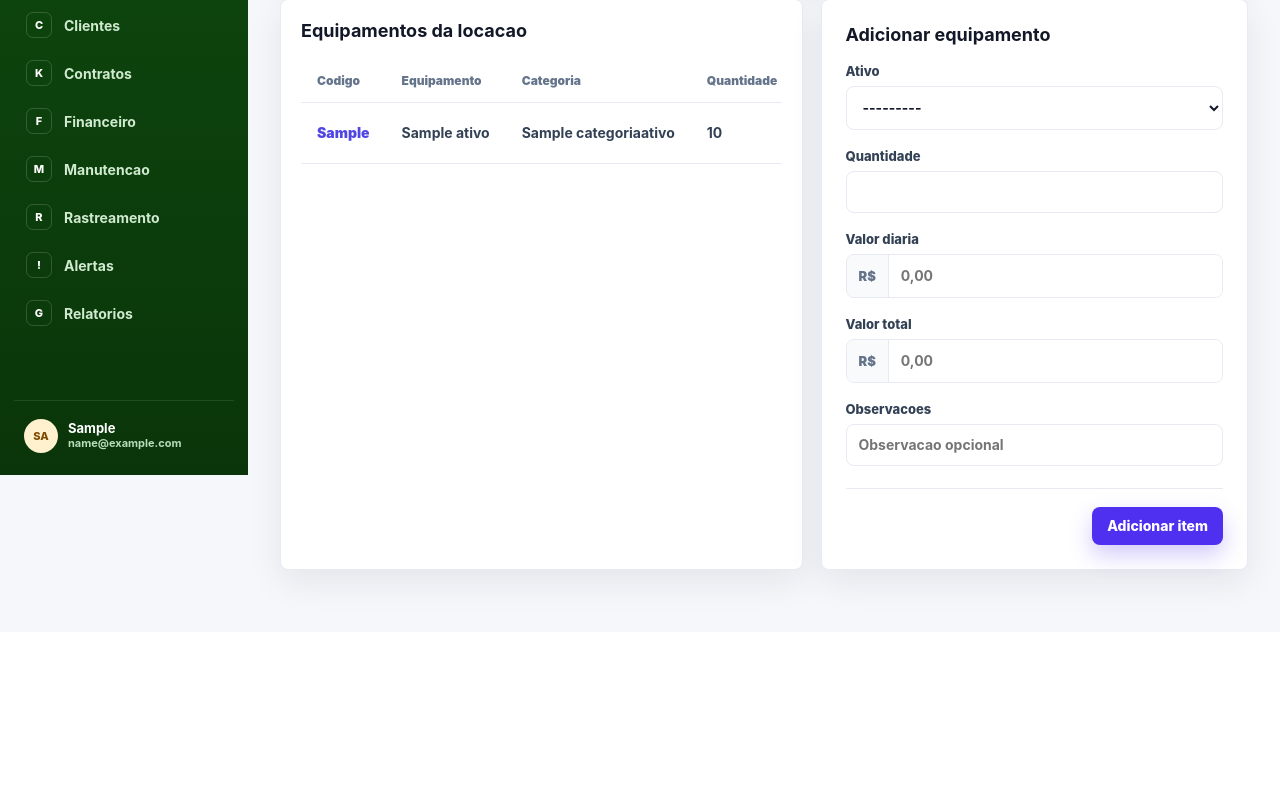
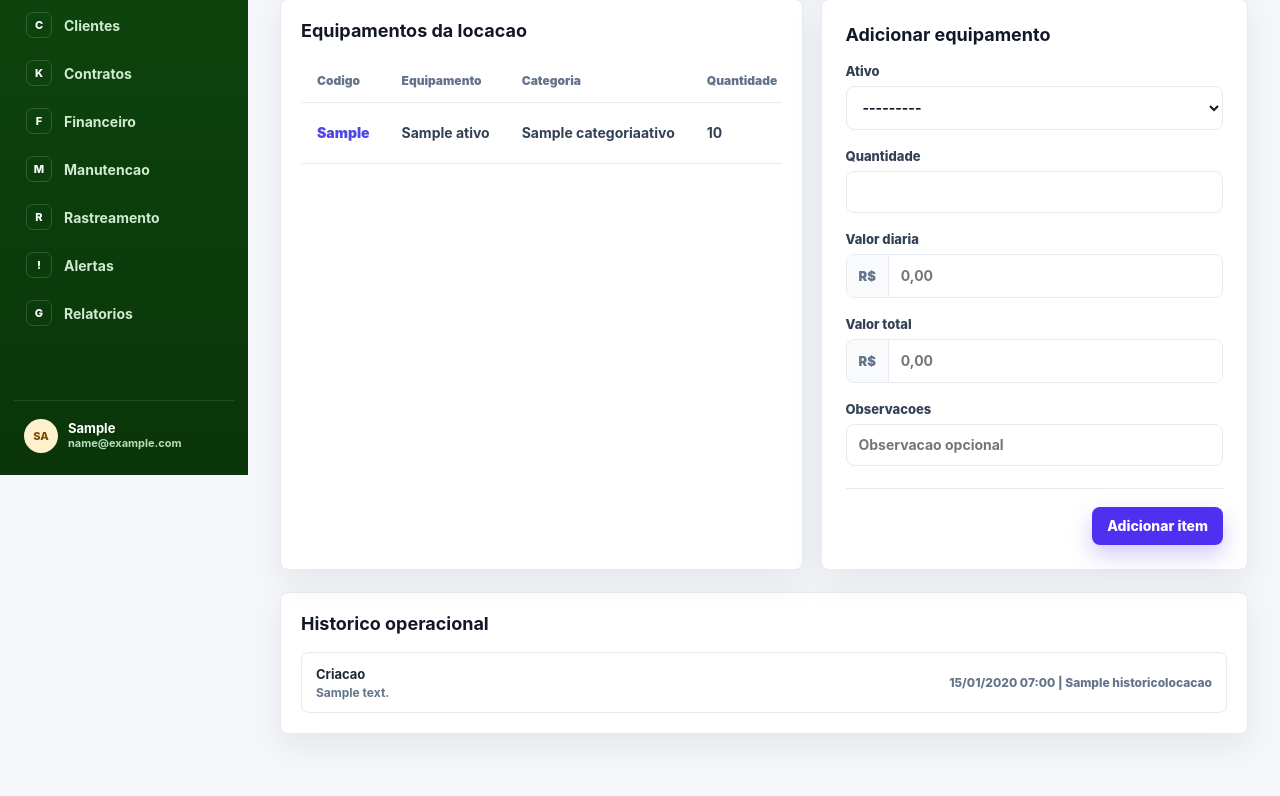
Before and after one commit to 95Caique/SGA---Sistema-de-Gest-o-de-ativos, a Django app: page /locacoes/1/ in a window 1280 px wide. Shown: the part 325-1121 px from the top of the page. Before the commit the page ends 921 px from the top, so only its background shows below. Run offline with Django 5.2, Linux system fonts and the light colour scheme; tables that the repository leaves empty hold one stand-in row (values such as "Sample post").

Commit message:
Adiciona historico operacional da locacao

```diff
--- a/locacoes/models.py
+++ b/locacoes/models.py
@@ -149,6 +149,32 @@ class ItemLocacao(models.Model):
         return super().save(*args, **kwargs)
 
 
+class HistoricoLocacao(models.Model):
+    class Tipo(models.TextChoices):
+        CRIACAO = "criacao", "Criacao"
+        EDICAO = "edicao", "Edicao"
+        ITEM_ADICIONADO = "item_adicionado", "Item adicionado"
+        ITEM_REMOVIDO = "item_removido", "Item removido"
+        APROVACAO = "aprovacao", "Aprovacao"
+        ATIVACAO = "ativacao", "Ativacao"
+        CANCELAMENTO = "cancelamento", "Cancelamento"
+        FINALIZACAO = "finalizacao", "Finalizacao"
+
+    locacao = models.ForeignKey(Locacao, on_delete=models.CASCADE, related_name="historicos")
+    tipo = models.CharField(max_length=30, choices=Tipo.choices)
+    descricao = models.CharField(max_length=255)
+    usuario_nome = models.CharField(max_length=150, blank=True)
+    criado_em = models.DateTimeField(auto_now_add=True)
+
+    class Meta:
+        ordering = ["-criado_em", "-id"]
+        verbose_name = "historico de locacao"
+        verbose_name_plural = "historicos de locacao"
+
+    def __str__(self):
+        return f"{self.locacao.codigo} - {self.get_tipo_display()}"
+
+
 def _coordenada_simulada(texto, base):
     deslocamento = Decimal(sum(ord(char) for char in texto) % 90) / Decimal("10000")
     return base + deslocamento
--- a/locacoes/views.py
+++ b/locacoes/views.py
@@ -13,7 +13,7 @@ from configuracoes.services import empresa_atual
 from config.views import money_br, with_layout
 
 from .forms import DevolucaoLocacaoForm, ItemLocacaoForm, ItemLocacaoFormSet, LocacaoForm
-from .models import ItemLocacao, Locacao
+from .models import HistoricoLocacao, ItemLocacao, Locacao
 
 
 PDF_OPTIONS = {
@@ -156,6 +156,12 @@ def locacao_create(request):
                         item.save()
 
                     locacao.recalcular_totais()
+                    _registrar_historico(
+                        locacao,
+                        HistoricoLocacao.Tipo.CRIACAO,
+                        f"Locacao criada com {locacao.itens.count()} item(ns).",
+                        request,
+                    )
 
                 messages.success(request, f"Locacao {locacao.codigo} cadastrada com sucesso.")
                 return redirect("locacao_detail", pk=locacao.pk)
@@ -202,6 +208,12 @@ def locacao_update(request, pk):
                 form.add_error(None, _mensagem_conflitos_reserva(conflitos))
             else:
                 locacao = form.save()
+                _registrar_historico(
+                    locacao,
+                    HistoricoLocacao.Tipo.EDICAO,
+                    "Dados principais da locacao atualizados.",
+                    request,
+                )
                 messages.success(request, f"Locacao {locacao.codigo} atualizada com sucesso.")
                 return redirect("locacao_detail", pk=locacao.pk)
     else:
@@ -229,6 +241,7 @@ def locacao_detail(request, pk):
     locacao = get_object_or_404(Locacao.objects.select_related("cliente"), pk=pk)
     itens = list(locacao.itens.select_related("ativo", "ativo__categoria", "ativo__rastreador").order_by("ativo__codigo"))
     can_edit_itens = locacao.status in [Locacao.Status.ORCAMENTO, Locacao.Status.AGENDADA]
+    historicos = locacao.historicos.order_by("-criado_em", "-id")[:10]
 
     if request.method == "POST":
         if not can_edit_itens:
@@ -262,6 +275,12 @@ def locacao_detail(request, pk):
                     item.save()
                     locacao.recalcular_totais()
                     locacao.sincronizar_status_ativos()
+                    _registrar_historico(
+                        locacao,
+                        HistoricoLocacao.Tipo.ITEM_ADICIONADO,
+                        f"Ativo {item.ativo.codigo} adicionado a locacao.",
+                        request,
+                    )
 
                 messages.success(request, f"Ativo {item.ativo.codigo} adicionado a locacao.")
                 return redirect("locacao_detail", pk=locacao.pk)
@@ -279,6 +298,7 @@ def locacao_detail(request, pk):
                 "form": form,
                 "can_edit_itens": can_edit_itens,
                 "rastreamento_status": _rastreamento_status(itens),
+                "historicos": historicos,
             }
         ),
     )
@@ -298,6 +318,12 @@ def locacao_item_remove(request, pk, item_pk):
     codigo_ativo = item.ativo.codigo
     item.delete()
     locacao.recalcular_totais()
+    _registrar_historico(
+        locacao,
+        HistoricoLocacao.Tipo.ITEM_REMOVIDO,
+        f"Ativo {codigo_ativo} removido da locacao.",
+        request,
+    )
     messages.success(request, f"Ativo {codigo_ativo} removido da locacao.")
     return redirect("locacao_detail", pk=locacao.pk)
 
@@ -323,6 +349,12 @@ def orcamento_aprovar(request, pk):
 
     locacao.status = Locacao.Status.AGENDADA
     locacao.save(update_fields=["status", "atualizado_em"])
+    _registrar_historico(
+        locacao,
+        HistoricoLocacao.Tipo.APROVACAO,
+        "Orcamento aprovado e locacao agendada.",
+        request,
+    )
     messages.success(request, f"Orcamento {locacao.codigo} aprovado com sucesso.")
     return redirect("locacao_detail", pk=locacao.pk)
 
@@ -366,6 +398,12 @@ def locacao_cancelar(request, pk):
     locacao.status = Locacao.Status.CANCELADA
     locacao.save(update_fields=["status", "atualizado_em"])
     locacao.cancelar_pagamento()
+    _registrar_historico(
+        locacao,
+        HistoricoLocacao.Tipo.CANCELAMENTO,
+        "Locacao cancelada.",
+        request,
+    )
     messages.success(request, f"Locacao {locacao.codigo} cancelada com sucesso.")
     return redirect("locacao_detail", pk=locacao.pk)
 
@@ -405,6 +443,12 @@ def locacao_ativar(request, pk):
         locacao.save(update_fields=["status", "atualizado_em"])
         locacao.recalcular_totais()
         locacao.sincronizar_status_ativos()
+        _registrar_historico(
+            locacao,
+            HistoricoLocacao.Tipo.ATIVACAO,
+            "Locacao ativada e equipamentos sincronizados.",
+            request,
+        )
 
     messages.success(request, f"Locacao {locacao.codigo} ativada com sucesso.")
     return redirect("locacao_detail", pk=locacao.pk)
@@ -522,6 +566,20 @@ def _mensagem_conflitos_reserva(conflitos):
     return f"Equipamento indisponivel no periodo: {'; '.join(detalhes)}."
 
 
+def _registrar_historico(locacao, tipo, descricao, request):
+    usuario_nome = ""
+
+    if request.user.is_authenticated:
+        usuario_nome = request.user.get_full_name() or request.user.get_username()
+
+    return HistoricoLocacao.objects.create(
+        locacao=locacao,
+        tipo=tipo,
+        descricao=descricao,
+        usuario_nome=usuario_nome,
+    )
+
+
 def locacao_finalizar(request, pk):
     locacao = get_object_or_404(Locacao.objects.select_related("cliente"), pk=pk)
     itens = list(locacao.itens.select_related("ativo", "ativo__categoria", "ativo__rastreador").order_by("ativo__codigo"))
@@ -546,6 +604,12 @@ def locacao_finalizar(request, pk):
 
                 locacao.save(update_fields=update_fields)
                 locacao.finalizar_operacao()
+                _registrar_historico(
+                    locacao,
+                    HistoricoLocacao.Tipo.FINALIZACAO,
+                    "Locacao finalizada e equipamentos liberados.",
+                    request,
+                )
 
             messages.success(request, f"Locacao {locacao.codigo} finalizada com sucesso.")
             return redirect("locacao_detail", pk=locacao.pk)
--- a/static/css/app.css
+++ b/static/css/app.css
@@ -530,6 +530,45 @@ body[data-sidebar-state="collapsed"] .app-shell {
     gap: 18px;
 }
 
+.timeline-list {
+    display: grid;
+    border: 1px solid var(--panel-border);
+    border-radius: 8px;
+    overflow: hidden;
+}
+
+.timeline-item {
+    display: grid;
+    grid-template-columns: minmax(0, 1fr) auto;
+    gap: 16px;
+    align-items: center;
+    border-bottom: 1px solid var(--panel-border);
+    padding: 12px 14px;
+}
+
+.timeline-item:last-child {
+    border-bottom: 0;
+}
+
+.timeline-item strong {
+    color: #1f2937;
+    font-size: 13px;
+}
+
+.timeline-item p {
+    margin: 3px 0 0;
+    color: #64748b;
+    font-size: 12px;
+    font-weight: 700;
+}
+
+.timeline-item small {
+    color: #64748b;
+    font-size: 12px;
+    font-weight: 800;
+    white-space: nowrap;
+}
+
 .chart-line {
     position: relative;
     display: grid;
--- a/templates/locacoes/detail.html
+++ b/templates/locacoes/detail.html
@@ -186,4 +186,34 @@
         </aside>
     {% endif %}
 </section>
+
+<section class="panel">
+    <div class="panel-title">
+        <h2>Historico operacional</h2>
+    </div>
+
+    {% if historicos %}
+        <div class="timeline-list">
+            {% for historico in historicos %}
+                <article class="timeline-item">
+                    <div>
+                        <strong>{{ historico.get_tipo_display }}</strong>
+                        <p>{{ historico.descricao }}</p>
+                    </div>
+                    <small>
+                        {{ historico.criado_em|date:"d/m/Y H:i" }}
+                        {% if historico.usuario_nome %}
+                            | {{ historico.usuario_nome }}
+                        {% endif %}
+                    </small>
+                </article>
+            {% endfor %}
+        </div>
+    {% else %}
+        <div class="empty-state compact">
+            <strong>Nenhum evento registrado</strong>
+            <p>As proximas acoes operacionais desta locacao ficarao registradas aqui para apoio ao suporte.</p>
+        </div>
+    {% endif %}
+</section>
 {% endblock %}
```
Also changed, not shown: locacoes/admin.py (+22 -2 lines), locacoes/tests.py (+28 -1 lines), locacoes/migrations/0003_historicolocacao.py (added).
